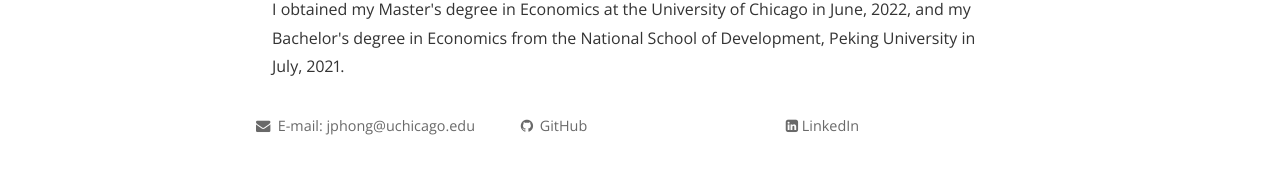
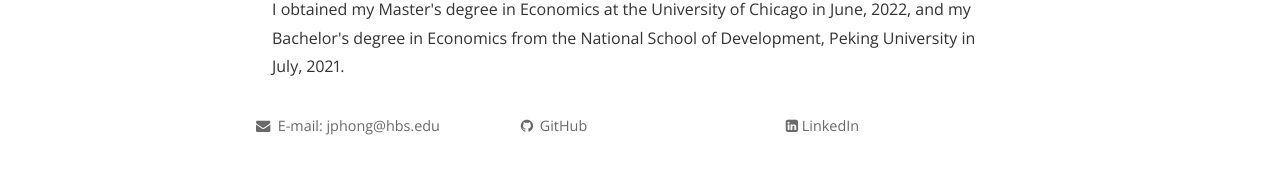
Before and after one commit to JingpengHong/JingpengHong.github.io, a Jekyll site: the page built from index.html, in a window 1280 px wide. Shown: the part 747-930 px from the top of the page. Built offline with Jekyll 4.4.1, drawn with Linux system fonts in a browser that asks for light colours; nearby versions of some CDN libraries; the list of posts is cut into pages by our own code; comment, search, counter and statistics services are not loaded; a style sheet for code colours, icons or effects is not loaded.

Commit message:
Update footer.html

```diff
--- a/_includes/footer.html
+++ b/_includes/footer.html
@@ -2,7 +2,7 @@
 
   <div class="wrapper">
     <div class="site-navigation">
-      <p><a href="mailto:jphong@uchicago.edu"><i class="fa fa-envelope"></i> E-mail: jphong@uchicago.edu </a></p>
+      <p><a href="mailto:jphong@hbs.edu"><i class="fa fa-envelope"></i> E-mail: jphong@hbs.edu </a></p>
     </div>
 
     <div class="site-contact">
```
